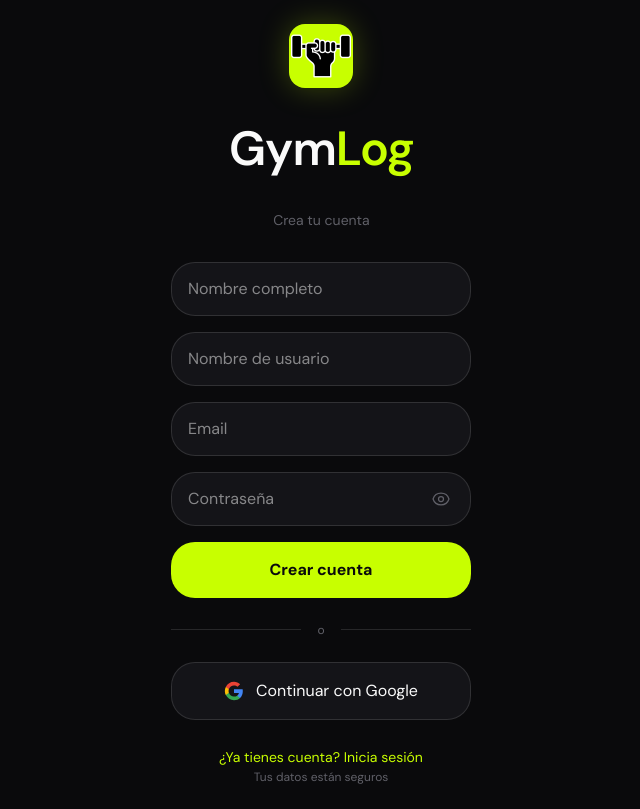
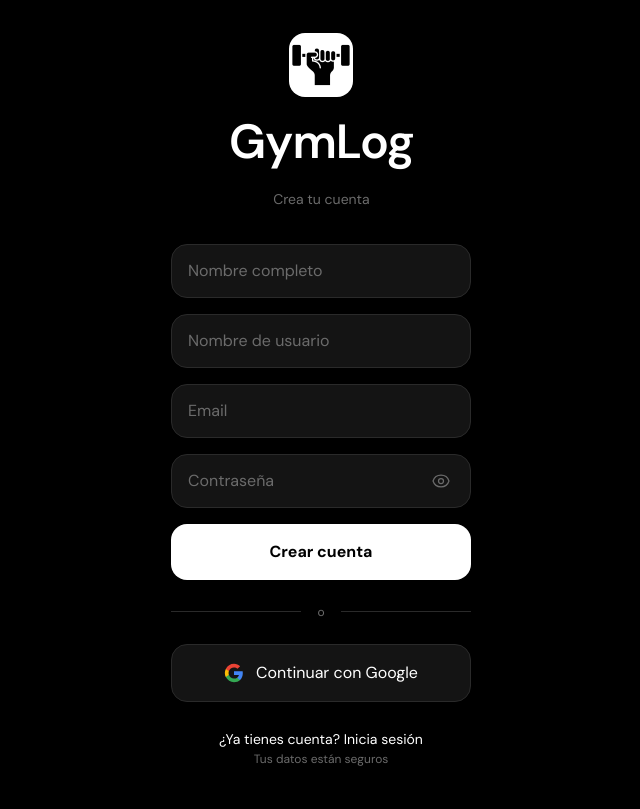
Before and after one commit to Haplee/pesos, a React (Vite) app: page /login in a window 1280 px wide. Both pictures are taken after a click on the button "¿Sin cuenta? Crea una". Shown: the whole page, without its empty margins (319-959 px from the left). Built offline with nearby package versions, Linux system fonts and the light colour scheme.

Commit message:
fix(auth): unifica estilo con el resto de la app y corrige error al cargar estadísticas

```diff
--- a/src/features/auth/pages/AuthPage.tsx
+++ b/src/features/auth/pages/AuthPage.tsx
@@ -9,7 +9,6 @@
   const [fullName, setFullName] = useState('');
   const [username, setUsername] = useState('');
   const [isRevealing, setIsRevealing] = useState(false);
-  const [focusedField, setFocusedField] = useState<string | null>(null);
   const [animKey, setAnimKey] = useState(0);
   const { signIn, signUp, signInWithGoogle } = useAuthStore();
   const [error, setError] = useState('');
@@ -78,39 +77,20 @@
     setAnimKey((prev) => prev + 1);
   };
 
-  const bgColor = '#0a0a0c';
-  const cardBg = '#141418';
-  const border = 'rgba(255,255,255,0.12)';
-  const accent = '#c8ff00';
-  const textPrimary = '#fafafa';
-  const textMuted = '#606068';
-
   return (
-    <div
-      className="min-h-screen flex flex-col items-center justify-center p-6"
-      style={{ backgroundColor: bgColor }}
-    >
+    <div className="min-h-screen min-h-[100dvh] flex flex-col items-center justify-center p-6 bg-[var(--bg-base)]">
       <div className="text-center mb-8 scale-in">
-        <div
-          className="w-16 h-16 mx-auto mb-4 rounded-2xl shadow-lg"
-          style={{
-            backgroundColor: accent,
-            boxShadow: `0 0 30px ${accent}40`,
-          }}
-        >
+        <div className="w-16 h-16 mx-auto mb-4 rounded-[var(--radius-lg)] bg-[var(--interactive-primary)] flex items-center justify-center shadow-[--shadow-fab]">
           <img
             src="/gimnasia.png"
             alt="GymLog"
-            className="w-full h-full rounded-2xl object-contain"
+            className="w-full h-full rounded-[var(--radius-lg)] object-contain"
           />
         </div>
-        <h1
-          className="text-3xl font-extrabold tracking-tight fade-in-up"
-          style={{ color: textPrimary, animationDelay: '0.1s' }}
-        >
-          Gym<span style={{ color: accent }}>Log</span>
+        <h1 className="text-[1.875rem] font-extrabold tracking-tight fade-in-up text-[var(--text-primary)]">
+          Gym<span className="text-[var(--interactive-primary)]">Log</span>
         </h1>
-        <p className="text-sm mt-2 fade-in-up" style={{ color: textMuted, animationDelay: '0.2s' }}>
+        <p className="text-[0.875rem] mt-2 fade-in-up text-[var(--text-tertiary)]">
           {isSignUp ? 'Crea tu cuenta' : 'Inicia sesión'}
         </p>
       </div>
@@ -119,88 +99,54 @@
         onSubmit={handleSubmit}
         key={animKey}
         className="w-full max-w-[300px] space-y-4 fade-in-up"
-        style={{ animationDelay: '0.3s' }}
       >
         {isSignUp && (
-          <div className="fade-in-up" style={{ animationDelay: '0.15s' }}>
+          <div className="fade-in-up">
             <input
               type="text"
               value={fullName}
               onChange={(e) => setFullName(e.target.value)}
-              onFocus={() => setFocusedField('fullName')}
-              onBlur={() => setFocusedField(null)}
-              className="w-full rounded-xl text-base py-3.5 px-4 outline-none transition-all"
-              style={{
-                backgroundColor: cardBg,
-                border: `1px solid ${focusedField === 'fullName' ? accent : border}`,
-                color: textPrimary,
-                boxShadow: focusedField === fullName ? `0 0 0 2px ${accent}30` : 'none',
-              }}
+              className="w-full rounded-[var(--radius-lg)] text-base py-3.5 px-4 outline-none transition-all bg-[var(--bg-surface)] border border-[var(--border-default)] text-[var(--text-primary)] placeholder:text-[var(--text-tertiary)] focus:border-[var(--interactive-primary)] focus:shadow-[0_0_0_2px_var(--interactive-primary)]/30"
               placeholder="Nombre completo"
             />
           </div>
         )}
 
         {isSignUp && (
-          <div className="fade-in-up" style={{ animationDelay: '0.2s' }}>
+          <div className="fade-in-up">
             <input
               type="text"
               value={username}
               onChange={(e) => setUsername(e.target.value)}
-              onFocus={() => setFocusedField('username')}
-              onBlur={() => setFocusedField(null)}
-              className="w-full rounded-xl text-base py-3.5 px-4 outline-none transition-all"
-              style={{
-                backgroundColor: cardBg,
-                border: `1px solid ${focusedField === 'username' ? accent : border}`,
-                color: textPrimary,
-                boxShadow: focusedField === 'username' ? `0 0 0 2px ${accent}30` : 'none',
-              }}
+              className="w-full rounded-[var(--radius-lg)] text-base py-3.5 px-4 outline-none transition-all bg-[var(--bg-surface)] border border-[var(--border-default)] text-[var(--text-primary)] placeholder:text-[var(--text-tertiary)] focus:border-[var(--interactive-primary)] focus:shadow-[0_0_0_2px_var(--interactive-primary)]/30"
               placeholder="Nombre de usuario"
             />
           </div>
         )}
 
-        <div className="fade-in-up" style={{ animationDelay: '0.25s' }}>
+        <div className="fade-in-up">
           <input
             type="email"
             value={email}
             onChange={(e) => setEmail(e.target.value)}
-            onFocus={() => setFocusedField('email')}
-            onBlur={() => setFocusedField(null)}
-            className="w-full rounded-xl text-base py-3.5 px-4 outline-none transition-all"
-            style={{
-              backgroundColor: cardBg,
-              border: `1px solid ${focusedField === 'email' ? accent : border}`,
-              color: textPrimary,
-              boxShadow: focusedField === 'email' ? `0 0 0 2px ${accent}30` : 'none',
-            }}
+            className="w-full rounded-[var(--radius-lg)] text-base py-3.5 px-4 outline-none transition-all bg-[var(--bg-surface)] border border-[var(--border-default)] text-[var(--text-primary)] placeholder:text-[var(--text-tertiary)] focus:border-[var(--interactive-primary)] focus:shadow-[0_0_0_2px_var(--interactive-primary)]/30"
             placeholder="Email"
           />
         </div>
 
-        <div className="fade-in-up" style={{ animationDelay: '0.3s' }}>
+        <div className="fade-in-up">
           <div className="relative">
             <input
               type={isRevealing ? 'text' : 'password'}
               value={password}
               onChange={(e) => setPassword(e.target.value)}
-              onFocus={() => setFocusedField('password')}
-              onBlur={() => setFocusedField(null)}
-              className="w-full rounded-xl text-base py-3.5 px-4 outline-none transition-all pr-12"
-              style={{
-                backgroundColor: cardBg,
-                border: `1px solid ${focusedField === 'password' ? accent : border}`,
-                color: textPrimary,
-                boxShadow: focusedField === 'password' ? `0 0 0 2px ${accent}30` : 'none',
-              }}
+              className="w-full rounded-[var(--radius-lg)] text-base py-3.5 px-4 outline-none transition-all pr-12 bg-[var(--bg-surface)] border border-[var(--border-default)] text-[var(--text-primary)] placeholder:text-[var(--text-tertiary)] focus:border-[var(--interactive-primary)] focus:shadow-[0_0_0_2px_var(--interactive-primary)]/30"
               placeholder="Contraseña"
             />
             <button
               type="button"
               onClick={() => setIsRevealing(!isRevealing)}
-              className="absolute right-4 top-1/2 -translate-y-1/2 bg-transparent border-none p-1 transition-all hover:scale-110"
-              style={{ color: textMuted }}
+              className="absolute right-4 top-1/2 -translate-y-1/2 bg-transparent border-none p-1 transition-all hover:scale-110 text-[var(--text-tertiary)]"
             >
               {isRevealing ? (
                 <svg className="w-5 h-5" fill="none" stroke="currentColor" viewBox="0 0 24 24">
@@ -232,19 +178,13 @@
         </div>
 
         {error && (
-          <div
-            className="fade-in-up text-center text-sm py-2 rounded-lg error-shake"
-            style={{ backgroundColor: 'rgba(255,82,82,0.1)', color: '#ff5252' }}
-          >
+          <div className="fade-in-up text-center text-sm py-2 rounded-[var(--radius-md)] bg-[var(--error)]/10 text-[var(--error)] error-shake">
             {error}
           </div>
         )}
 
         {message && (
-          <div
-            className="fade-in-up text-center text-sm py-2 rounded-lg success-pulse"
-            style={{ backgroundColor: `${accent}20`, color: accent }}
-          >
+          <div className="fade-in-up text-center text-sm py-2 rounded-[var(--radius-md)] bg-[var(--success)]/10 text-[var(--success)] success-pulse">
             {message}
           </div>
         )}
@@ -259,8 +199,7 @@
                 ? 'Crear cuenta'
                 : 'Iniciar sesión'
           }
-          className="w-full py-4 rounded-xl text-base font-bold transition-all hover:scale-[1.02] active:scale-[0.98] disabled:opacity-50"
-          style={{ backgroundColor: isBlocked ? '#444' : accent, color: '#0a0a0c' }}
+          className="w-full py-4 rounded-[var(--radius-lg)] text-base font-bold transition-all hover:scale-[1.02] active:scale-[0.98] disabled:opacity-50 bg-[var(--interactive-primary)] text-[var(--interactive-primary-fg)]"
         >
           {loading ? (
             <span className="inline-flex items-center gap-2">
@@ -292,19 +231,16 @@
         </button>
 
         <div className="relative flex items-center py-2">
-          <div className="flex-grow" style={{ borderTop: `1px solid ${border}` }}></div>
-          <span className="mx-4 text-xs" style={{ color: textMuted }}>
-            o
-          </span>
-          <div className="flex-grow" style={{ borderTop: `1px solid ${border}` }}></div>
+          <div className="flex-grow border-t border-[var(--border-default)]"></div>
+          <span className="mx-4 text-xs text-[var(--text-tertiary)]">o</span>
+          <div className="flex-grow border-t border-[var(--border-default)]"></div>
         </div>
 
         <button
           type="button"
           onClick={handleGoogleLogin}
           disabled={googleLoading}
-          className="w-full py-4 rounded-xl text-base flex items-center justify-center gap-3 transition-all hover:scale-[1.02] active:scale-[0.98] disabled:opacity-50"
-          style={{ backgroundColor: cardBg, border: `1px solid ${border}`, color: textPrimary }}
+          className="w-full py-4 rounded-[var(--radius-lg)] text-base flex items-center justify-center gap-3 transition-all hover:scale-[1.02] active:scale-[0.98] disabled:opacity-50 bg-[var(--bg-surface)] border border-[var(--border-default)] text-[var(--text-primary)]"
         >
           {googleLoading ? (
             <svg className="animate-spin h-5 w-5" viewBox="0 0 24 24">
@@ -350,17 +286,14 @@
           <button
             type="button"
             onClick={toggleMode}
-            className="text-sm bg-transparent border-none transition-all hover:scale-105"
-            style={{ color: accent }}
+            className="text-sm bg-transparent border-none transition-all hover:scale-105 text-[var(--interactive-primary)]"
           >
             {isSignUp ? '¿Ya tienes cuenta? Inicia sesión' : '¿Sin cuenta? Crea una'}
           </button>
         </div>
       </form>
 
-      <p className="text-xs mt-8 fade-in-up" style={{ color: textMuted, animationDelay: '0.5s' }}>
-        Tus datos están seguros
-      </p>
+      <p className="text-xs mt-8 fade-in-up text-[var(--text-tertiary)]">Tus datos están seguros</p>
     </div>
   );
 }
```
Also changed, not shown: src/features/stats/pages/StatsPage.tsx (+41 -13 lines), 1 other file (tests, documents, lock files or other folders).
